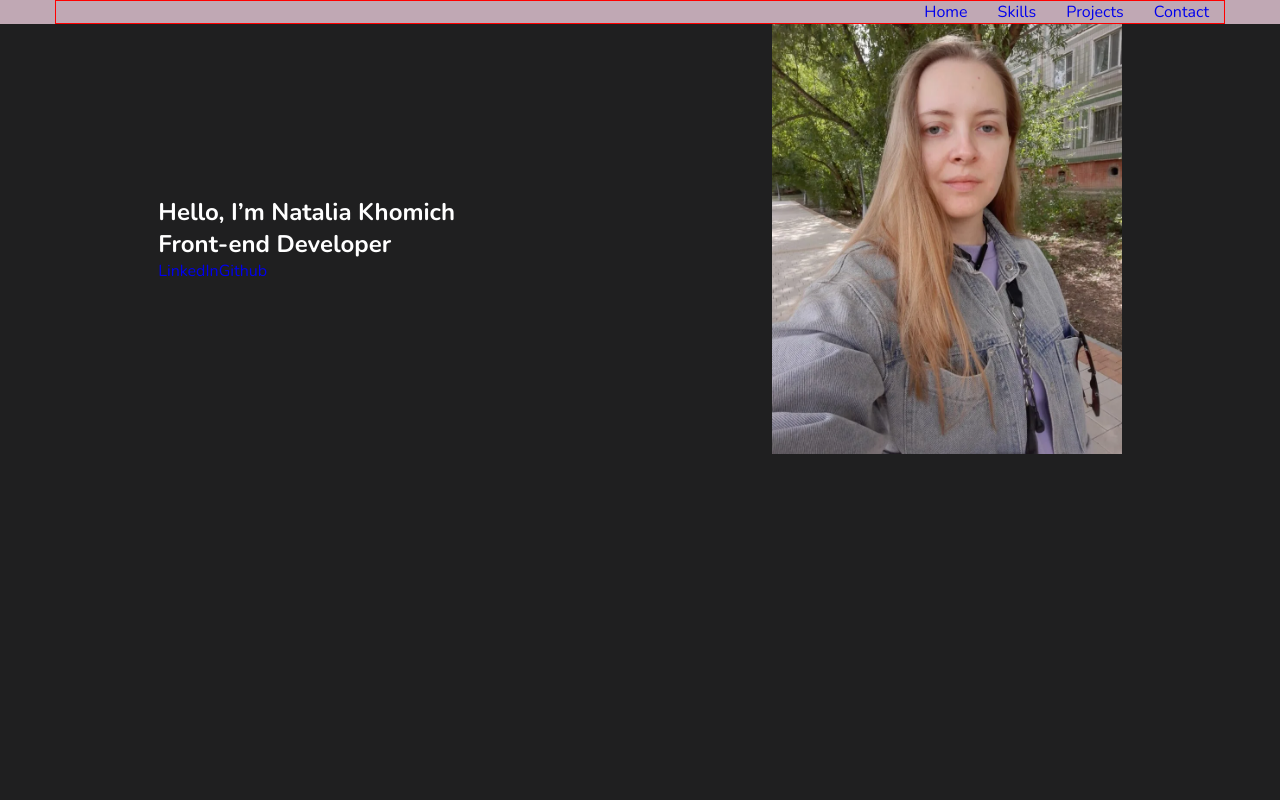
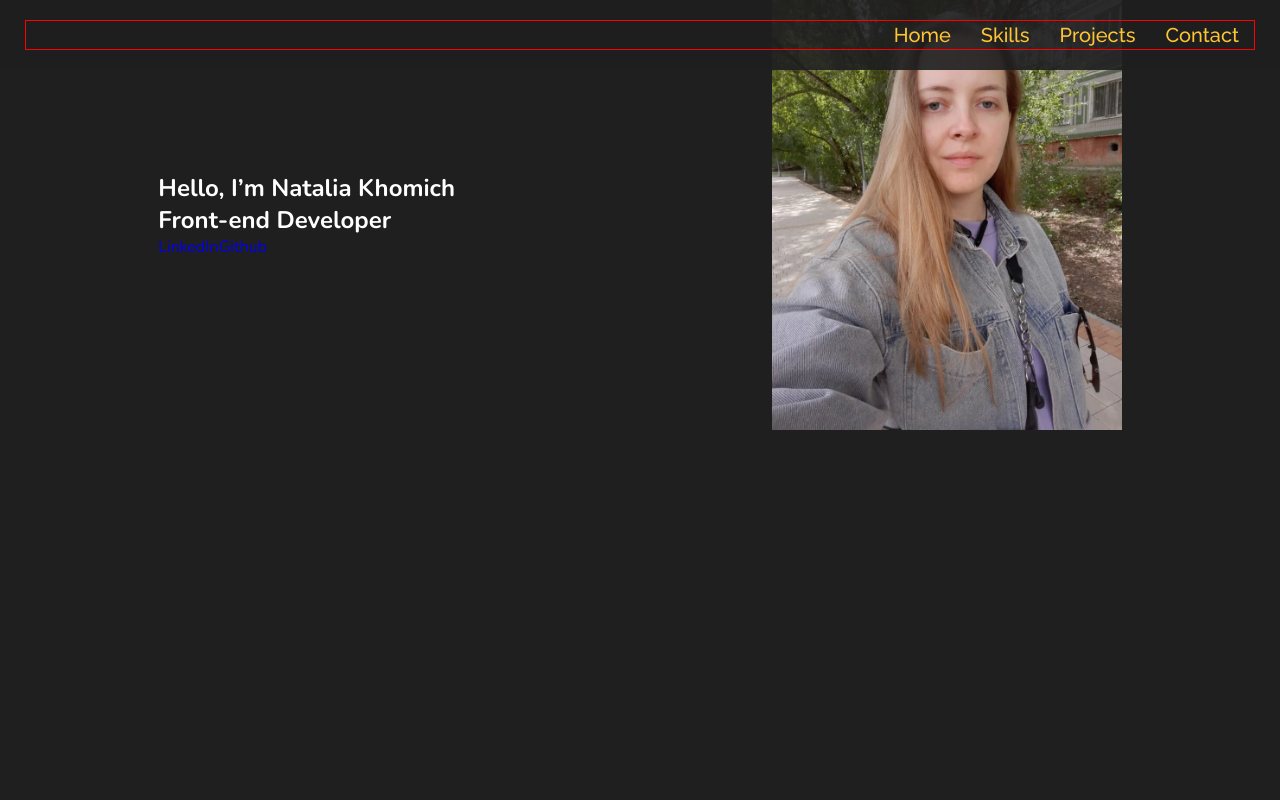
Before and after one commit to NatKhomich/portfolio, a React app: page / in a window 1280 px wide. Shown: the top 800 px of the page. Built offline with nearby package versions, Linux system fonts and the light colour scheme.

Commit message:
Header.tsx styles

```diff
--- a/src/components/Container.tsx
+++ b/src/components/Container.tsx
@@ -1,7 +1,7 @@
 import styled from 'styled-components';
 
 export const Container = styled.div`
-  max-width: 1170px;
+  max-width: 1230px;
   width: 100%;
   min-height: 100%;
   padding: 0 15px;
--- a/src/components/menu/Menu.tsx
+++ /dev/null
@@ -1,24 +0,0 @@
-import React from 'react';
-import styled from 'styled-components';
-
-
-export const Menu = (props: { items: string[] }) => {
-    return (
-        <StyledMenu>
-            <ul>
-                {props.items.map((i, index) => (
-                    <li key={index}>
-                        <a href="#">{i}</a>
-                    </li>
-                ))}
-            </ul>
-        </StyledMenu>
-    );
-};
-
-const StyledMenu = styled.nav`
-  ul {
-    display: flex;
-    gap: 30px;
-  }
-`
--- a/src/layout/header/Header.tsx
+++ b/src/layout/header/Header.tsx
@@ -1,13 +1,12 @@
 import React from 'react';
 import styled from 'styled-components';
-import {Menu} from '../../components/menu/Menu';
+import {Menu} from './menu/Menu';
 import {Container} from '../../components/Container';
 import {FlexWrapper} from '../../components/FlexWrapper';
 
 const items = [
 'Home', 'Skills', 'Projects', 'Contact'
 ]
-
 
 export const Header = () => {
     return (
@@ -22,5 +21,11 @@
 };
 
 const StyledHeader = styled.header`
-  background-color: #c0a8b4;
+  background-color: rgba(31, 31, 32, 0.9);
+  padding: 20px 0;
+  position: fixed;
+  top: 0;
+  left: 0;
+  right: 0;
+  z-index: 9999;
 `
--- /dev/null
+++ b/src/layout/header/menu/Menu.tsx
@@ -0,0 +1,97 @@
+import React from 'react';
+import styled from 'styled-components';
+import {theme} from '../../../styles/Theme';
+
+
+export const Menu = (props: { items: string[] }) => {
+    return (
+        <StyledMenu>
+            <MenuList>
+                {props.items.map((i, index) => (
+                    <ListItem key={index}>
+                        <Link href="#">{i}
+                        <Mask>
+                           <span>{i}</span>
+                        </Mask>
+                        <Mask>
+                            <span>{i}</span>
+                        </Mask>
+                        </Link>
+                    </ListItem>
+                ))}
+            </MenuList>
+        </StyledMenu>
+    );
+};
+
+const StyledMenu = styled.nav`
+
+`
+
+const MenuList = styled.ul`
+  display: flex;
+  gap: 30px
+`
+
+const Link = styled.a`
+  color: transparent;
+  font-size: 20px;
+  font-family: Raleway, sans-serif;
+  font-weight: 500;
+  line-height: 28px;
+  text-align: center;
+
+`
+
+const Mask = styled.span`
+  position: absolute;
+  top: 0;
+  left: 0;
+  display: inline-block;
+  height: 50%;
+  overflow: hidden;
+  color: ${theme.colors.accent};
+
+  & + & {
+    top: 50%;
+
+    span {
+      display: inline-block;
+      transform: translateY(-50%);
+    }
+  }
+`
+
+const ListItem = styled.li`
+  position: relative;
+
+  &::before {
+    content: '';
+    display: inline-block;
+    height: 3px;
+    background-color: ${theme.colors.accent};
+
+    position: absolute;
+    top: 50%;
+    left: -10px;
+    right: -10px;
+    z-index: 1;
+
+    transform: scale(0);
+  }
+
+  &:hover {
+    &::before {
+      transform: scale(1);
+    }
+
+    ${Mask} {
+      transform: skewX(10deg) translateX(2px);
+      color: ${theme.colors.font};
+
+      & + ${Mask} {
+        transform: skewX(10deg) translateX(-2px);
+      }
+    }
+  }
+`
```
